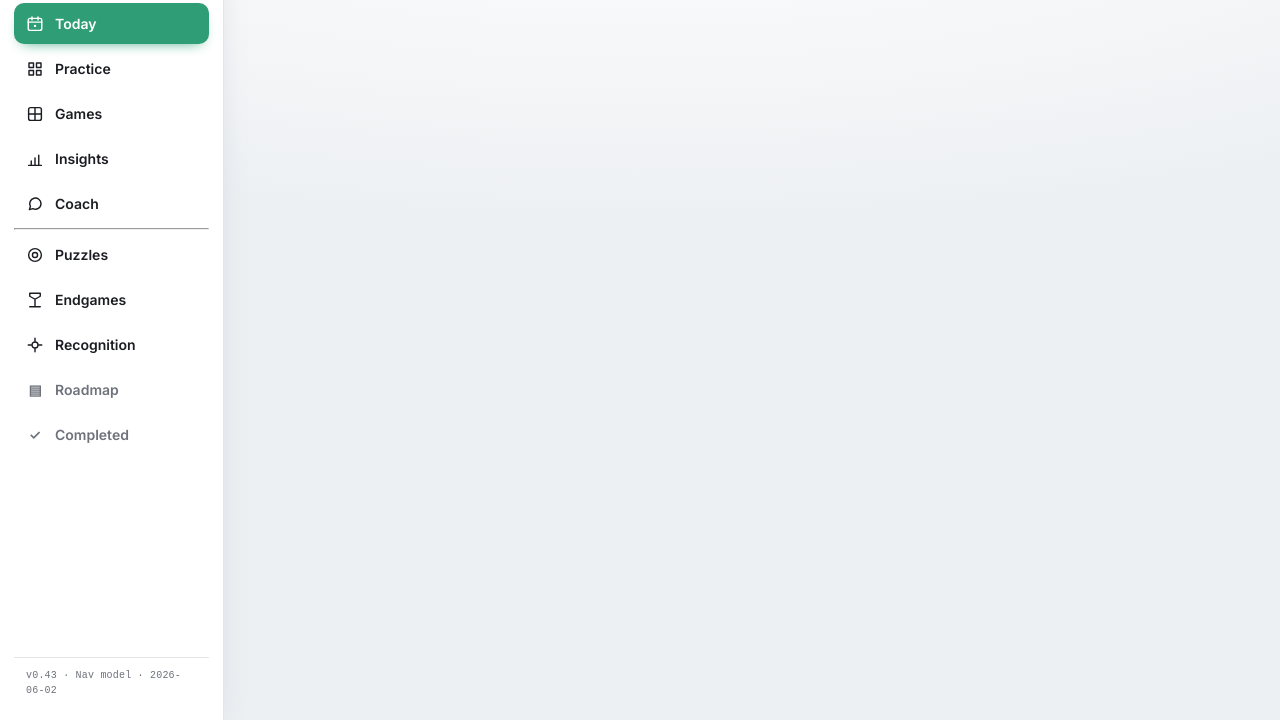
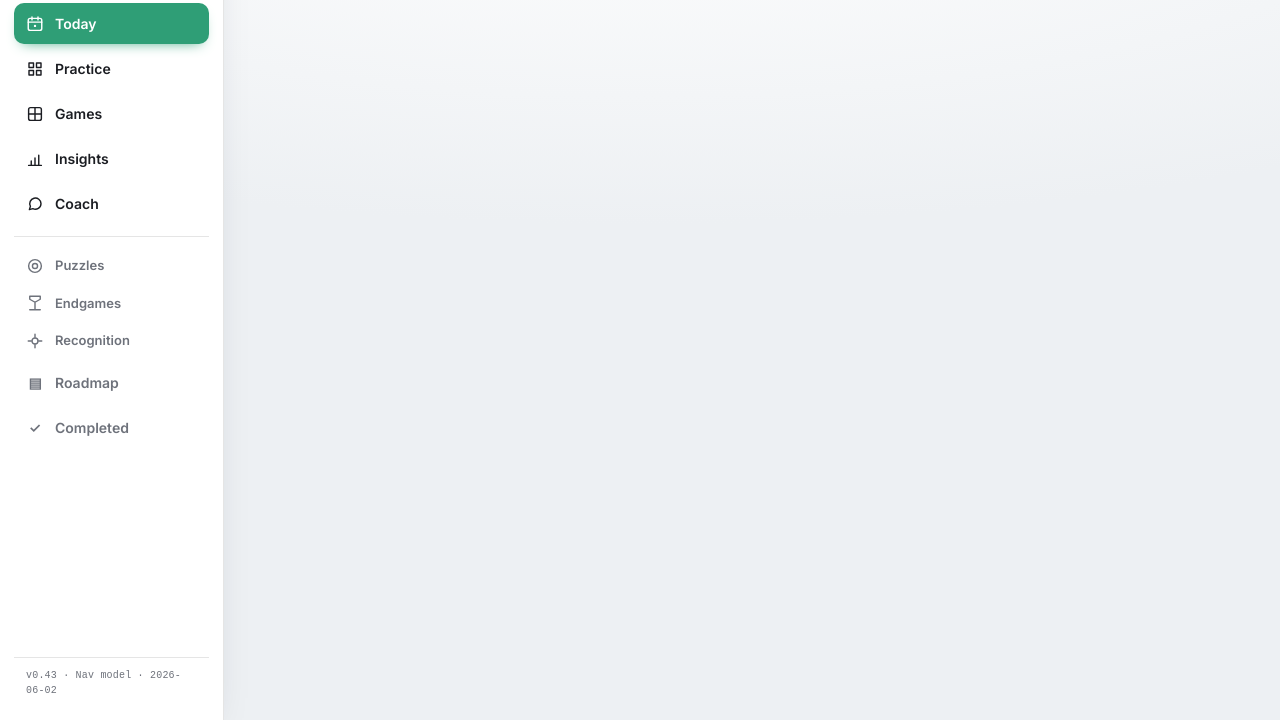
Before and after one commit to LCirujan0/chess-coach-testbed, a plain HTML site: page today.html in a window 1280 px wide. Shown: the part 80-800 px from the top of the page. Drawn offline with Linux system fonts and the light colour scheme; a web font is replaced by a local one.

Commit message:
R1 (v0.43) fix: add missing .secondary/.nav-separator CSS to 8 pages (injection guard was satisfied by the hr element)

```diff
--- a/today.html
+++ b/today.html
@@ -146,6 +146,10 @@
     .nav-backdrop { display:none !important; }
     .title { font-size:32px; }
   }
+  .nav-drawer-link.secondary { font-size:13px; padding:7px 12px; color:var(--muted); }
+  .nav-drawer-link.secondary:hover { background:var(--surface2); }
+  .nav-drawer-link.secondary.active { background:none; color:var(--accent); box-shadow:none; font-weight:700; }
+  .nav-separator { border:none; border-top:1px solid var(--line); margin:8px 0; }
 </style>
 </head>
 <body>
```
Also changed, not shown: coach.html (+4 -0 lines), completed.html (+4 -0 lines), endgames.html (+4 -0 lines), games.html (+4 -0 lines), insights.html (+4 -0 lines), puzzle.html (+4 -0 lines), roadmap.html (+4 -0 lines).
